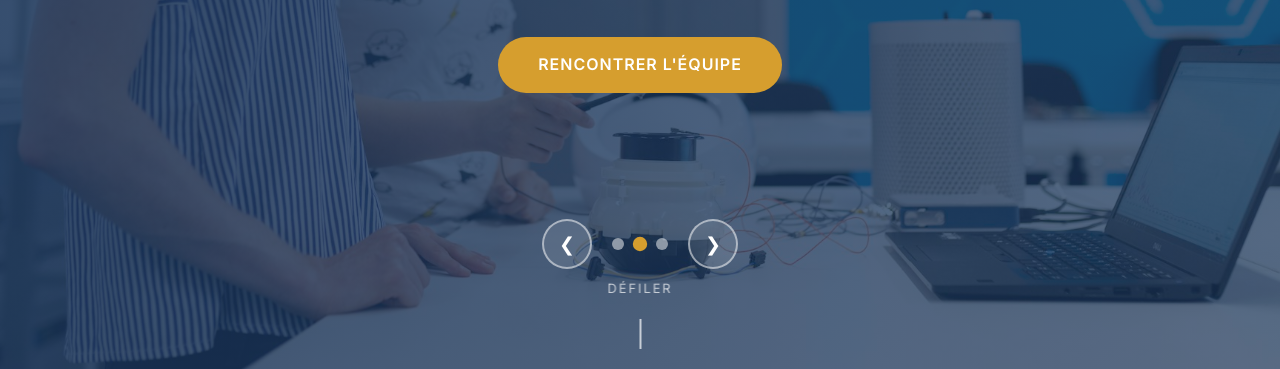
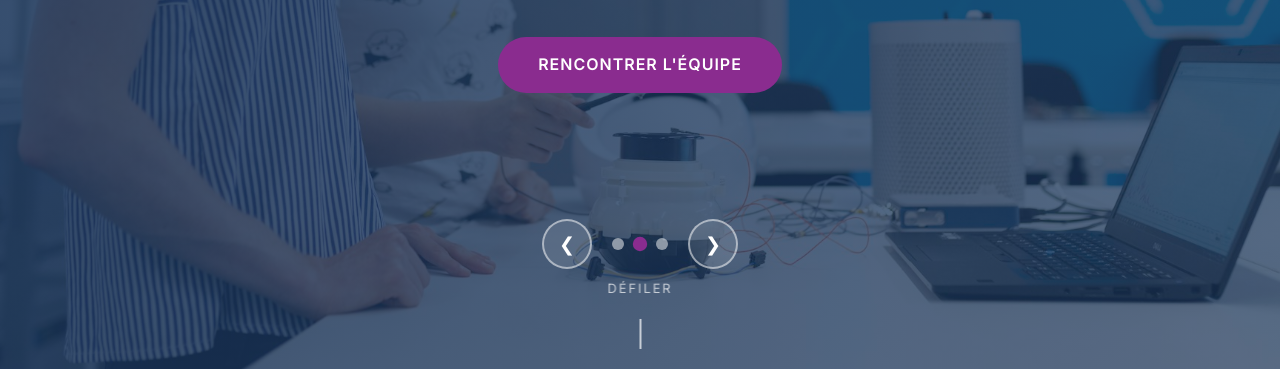
Before and after one commit to radinave1/election, a plain HTML site: page index.html in a window 1280 px wide. Shown: the part 431-800 px from the top of the page. Drawn offline with nearby package versions, Linux system fonts and the light colour scheme.

Commit message:
modify styles

```diff
--- a/css/style.css
+++ b/css/style.css
@@ -5,23 +5,45 @@
 
 /* === Variables CSS === */
 :root {
-    --primary: #1a365d;
-    --primary-light: #2c5282;
-    --primary-dark: #0f2942;
-    --accent: #d69e2e;
-    --accent-light: #ecc94b;
+    /* Design Colors */
+    --color-primary: #56B1A6;
+    --color-primary-dark: #2E8F87;
+    --color-accent: #8A2C8F;
+    --color-accent-light: #A887B5;
+    --color-highlight: #F2C66D;
+    --color-highlight-dark: #E3B85C;
+    --color-white: #FFFFFF;
+    --color-text: #333333;
+    --gradient-main: linear-gradient(90deg, #8A2C8F, #56B1A6);
+    --gradient-bg: linear-gradient(180deg, #56B1A6, #2E8F87);
+
+    /* Main Color Variables */
+    --primary: #56B1A6;
+    --primary-light: #7DC4BA;
+    --primary-dark: #2E8F87;
+    --accent: #8A2C8F;
+    --accent-light: #A887B5;
+    --highlight: #F2C66D;
+    --highlight-dark: #E3B85C;
     --white: #ffffff;
+
+    /* Gray Scale */
     --gray-50: #f7fafc;
     --gray-100: #edf2f7;
     --gray-200: #e2e8f0;
     --gray-300: #cbd5e0;
     --gray-600: #718096;
-    --gray-800: #2d3748;
+    --gray-700: #4a5568;
+    --gray-800: #333333;
     --gray-900: #1a202c;
+
+    /* Shadows */
     --shadow-sm: 0 1px 2px 0 rgba(0, 0, 0, 0.05);
     --shadow: 0 4px 6px -1px rgba(0, 0, 0, 0.1), 0 2px 4px -1px rgba(0, 0, 0, 0.06);
     --shadow-lg: 0 10px 15px -3px rgba(0, 0, 0, 0.1), 0 4px 6px -2px rgba(0, 0, 0, 0.05);
     --shadow-xl: 0 20px 25px -5px rgba(0, 0, 0, 0.1), 0 10px 10px -5px rgba(0, 0, 0, 0.04);
+
+    /* Other */
     --transition: all 0.3s ease;
     --font-heading: 'Playfair Display', Georgia, serif;
     --font-body: 'Inter', -apple-system, BlinkMacSystemFont, sans-serif;
@@ -778,7 +800,7 @@ img {
 .form-group textarea:focus {
     outline: none;
     border-color: var(--primary);
-    box-shadow: 0 0 0 3px rgba(26, 54, 93, 0.1);
+    box-shadow: 0 0 0 3px rgba(86, 177, 166, 0.2);
 }
 
 .form-group textarea {
```
